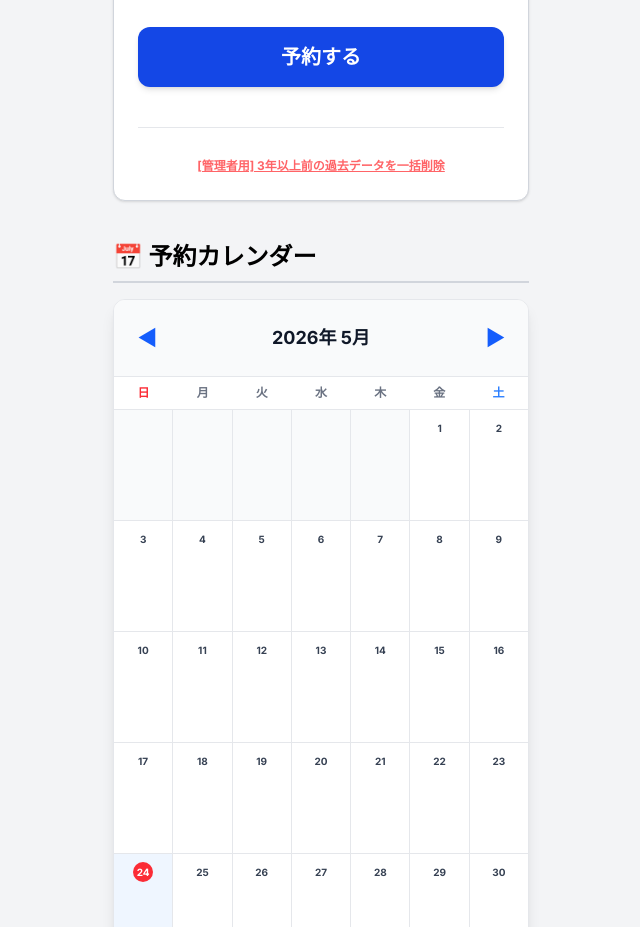
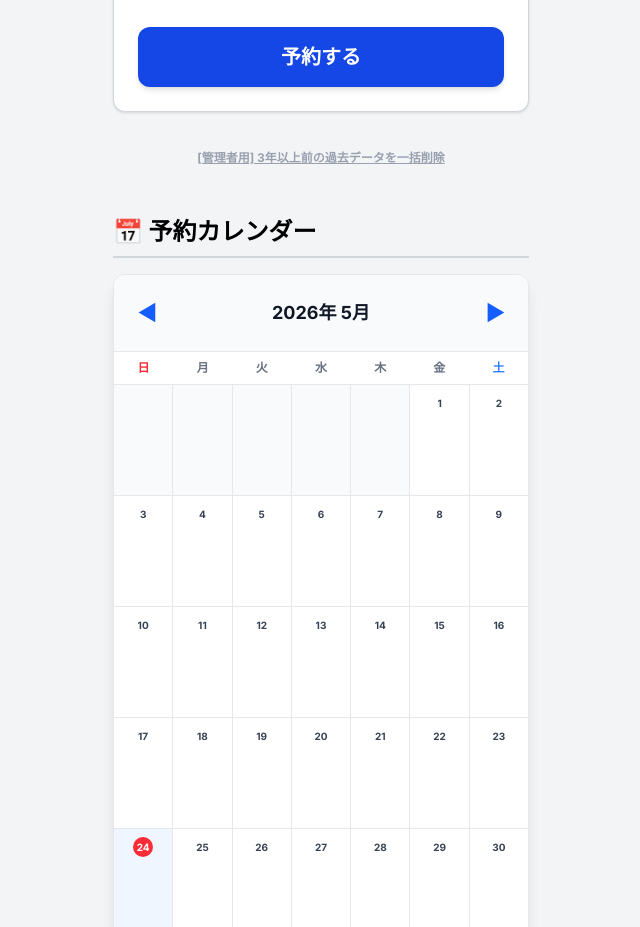
Before and after one commit to kaikondo04/studio-booking, a Next.js app: page / in a window 1280 px wide. Shown: the part 820-1747 px from the top of the page, without its empty margins (319-959 px from the left). Built offline with nearby package versions, Linux system fonts and the light colour scheme; no server answers; the database is empty.

Commit message:
削除ボタンをフォーム外の一番下に移動して目立たなくした

```diff
--- a/components/BookingForm.tsx
+++ b/components/BookingForm.tsx
@@ -6,7 +6,6 @@ import { supabase } from '../utils/supabase'
 export default function BookingForm() {
   const [bandName, setBandName] = useState('')
   const [leader, setLeader] = useState('')
-  // normal:通常, live:ライブ(赤), ng:不可(グレー), event:告知のみ(枠なし)
   const [type, setType] = useState('normal')
   const [isAllDay, setIsAllDay] = useState(false)
 
@@ -28,12 +27,10 @@ export default function BookingForm() {
     let finalStartTime = startTime
     let finalEndTime = endTime
 
-    // ★ 告知のみの場合は 00:00〜00:01 (1分間) にする
     if (type === 'event') {
       finalStartTime = '00:00'
       finalEndTime = '00:01'
     } else if (isAllDay) {
-      // 終日設定
       finalStartTime = '08:00'
       finalEndTime = '22:00'
     } else {
@@ -48,13 +45,11 @@ export default function BookingForm() {
     const now = new Date()
     const startDate = new Date(startDateTime)
 
-    // 過去チェック（告知以外）
     if (startDate < now && type !== 'event') {
       alert('過去の日時は予約できません！')
       return
     }
 
-    // 重複チェック（告知のみの場合はチェックしない）
     if (type !== 'event') {
       const { data: conflicts } = await supabase
         .from('bookings')
@@ -68,7 +63,6 @@ export default function BookingForm() {
       }
     }
 
-    // 名前を自動で加工
     let finalBandName = bandName
     if (type === 'live') finalBandName = bandName + ' (LIVE)'
     if (type === 'ng') finalBandName = bandName + ' (NG)'
@@ -96,7 +90,6 @@ export default function BookingForm() {
     }
   }
 
-  // ★ 3年前のデータを一括削除する裏技関数
   const handleDeleteOldData = async () => {
     const threeYearsAgo = new Date()
     threeYearsAgo.setFullYear(threeYearsAgo.getFullYear() - 3)
@@ -120,12 +113,12 @@ export default function BookingForm() {
   }
 
   return (
+    <>
       <form onSubmit={handleSubmit} className="mb-8 p-6 bg-white border border-gray-300 rounded-xl shadow-sm">
         <h2 className="text-2xl font-bold mb-6 text-black">📝 新規予約 / 告知</h2>
 
         <div className="grid gap-6">
 
-        {/* 種類選択エリア */}
           <div>
             <label className="block font-bold mb-2 text-black">登録の種類</label>
             <div className="grid grid-cols-2 gap-2 mb-2">
@@ -215,7 +208,6 @@ export default function BookingForm() {
             />
           </div>
 
-        {/* 時間選択エリア（告知のみの場合は隠す） */}
           {type !== 'event' && (
             <div className="bg-gray-50 p-4 rounded-lg border border-gray-200 animate-in fade-in zoom-in duration-300">
 
@@ -256,7 +248,6 @@ export default function BookingForm() {
             </div>
           )}
 
-        {/* 告知のみのときの説明 */}
           {type === 'event' && (
             <div className="bg-purple-50 p-4 rounded-lg border border-purple-200 text-purple-800 text-sm">
               💡 <strong>カレンダーに文字を表示します。</strong><br/>
@@ -274,19 +265,19 @@ export default function BookingForm() {
           >
             {type === 'event' ? '告知を登録する' : isAllDay ? '終日で登録する' : '予約する'}
           </button>
+        </div>
+      </form>
 
-        {/* ★ 管理者用・削除ボタン */}
-        <div className="mt-4 pt-6 border-t border-gray-200 text-center">
+      {/* ★ 管理者用・削除ボタンをフォームの外（一番下）に移動！ */}
+      <div className="mt-8 mb-12 text-center">
         <button
           type="button"
           onClick={handleDeleteOldData}
-            className="text-xs font-bold text-red-400 hover:text-red-600 underline transition"
+          className="text-xs font-bold text-gray-400 hover:text-red-500 underline transition"
         >
           [管理者用] 3年以上前の過去データを一括削除
         </button>
       </div>
-
-      </div>
-    </form>
+    </>
   )
 }
```
Lines whose indentation alone changed are shown as unchanged.
